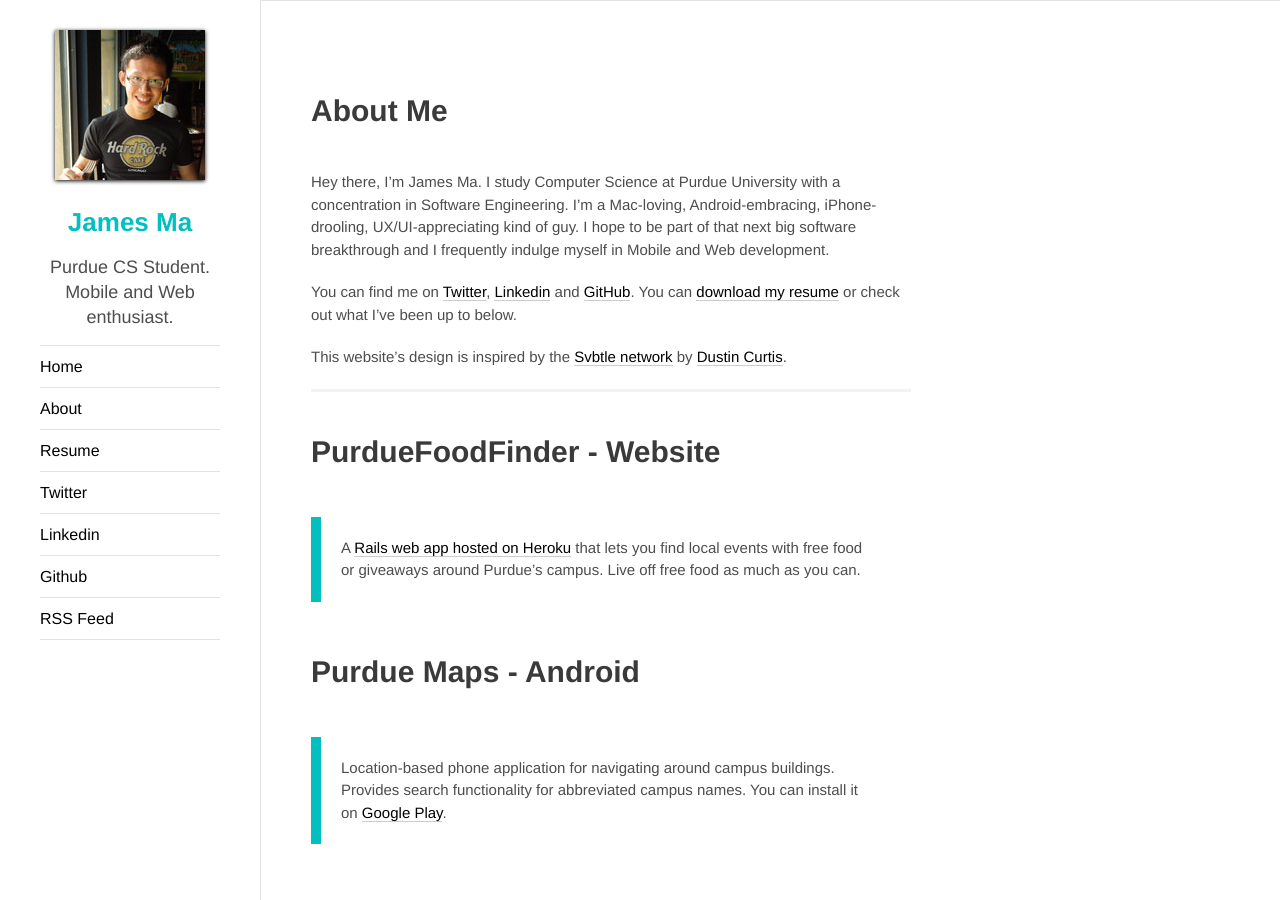
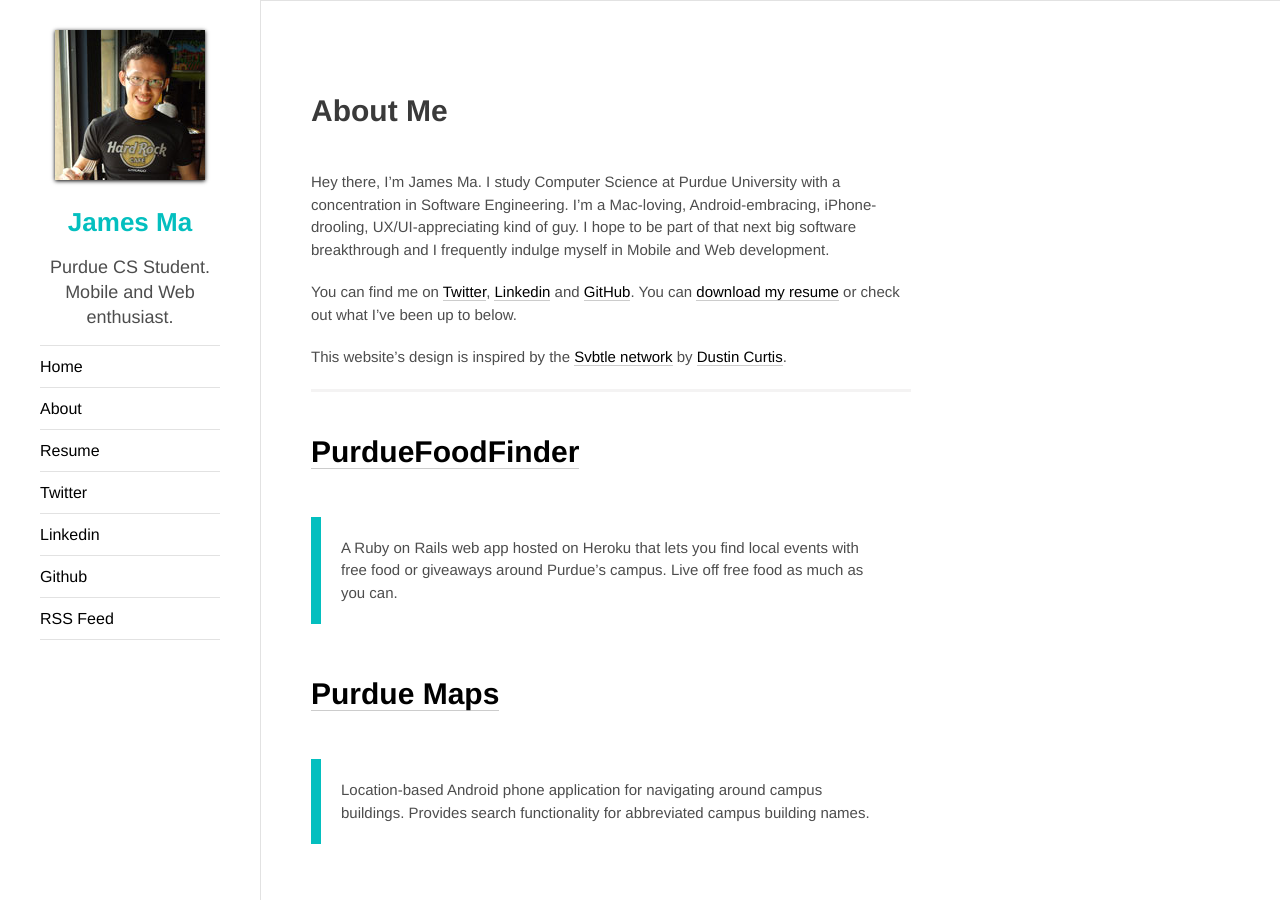
Before and after one commit to jamesma/jamesma.github.io, a Jekyll site: the page built from about.md, in a window 1280 px wide and 900 px high. Built offline with Jekyll 4.4.1, drawn with Linux system fonts in a browser that asks for light colours; Markdown is read by kramdown in place of the engine named in the settings; some of the changed text lies outside the part shown.

Commit message:
Update About page

```diff
--- a/about.md
+++ b/about.md
@@ -13,40 +13,39 @@ This website's design is inspired by the [Svbtle network](http://svbtle.com/) by
 
 ---
 
-PurdueFoodFinder - Website
-==========================
-> A [Rails web app hosted on Heroku][] that lets you find local events with free food or giveaways around Purdue's campus. Live off free food as much as you can.
+[PurdueFoodFinder][]
+====================
+> A Ruby on Rails web app hosted on Heroku that lets you find local events with free food or giveaways around Purdue's campus. Live off free food as much as you can.
 
-Purdue Maps - Android
-=====================
-> Location-based phone application for navigating around campus buildings. Provides search functionality for abbreviated campus names. You can install it on [Google Play][].
+[Purdue Maps][]
+===============
+> Location-based Android phone application for navigating around campus buildings. Provides search functionality for abbreviated campus building names.
 
 Amazon SDE Intern
 =================
-> Software Development Engineer Intern at [Amazon][] in Seattle, WA. Developed an Eclipse plugin for a proprietary data format using [Xtext][] framework.
+> Software Development Engineer Intern at Amazon in Seattle, WA. Working in the Items and Offers Pipeline team. Developed an Eclipse plugin for a proprietary data format using [Xtext][] framework.
 
-Metrocam - Windows Phone
-========================
+Metrocam
+========
 > Windows Phone picture sharing application similar to [Instagram][] by me and my friends for our software engineering project. Built using Windows Phone SDK in C#.
 
-Dealchan - Website
-==================
+Dealchan
+========
 > Deal aggregator website by me and my friends for our senior design project. Built using Ruby on Rails and concepts of [NLP][] and web scraping.
 
 
 
-[Twitter]:          http://twitter.com/jamesmajunyan "Follow"
-[Linkedin]:         http://www.linkedin.com/in/junyanma "Connect"
-[GitHub]:           http://github.com/jamesma "Collaborate"
-[Instagram]:        http://instagr.am/ "Instagram"
-[Google Play]:      http://play.google.com/store/apps/details?id=com.jamesma.purdue.maps "Google Play"
-[Amazon]:           http://amazon.com/ "Amazon"
-[Xtext]:            http://www.eclipse.org/Xtext/ "Xtext"
-[NLP]:              http://en.wikipedia.org/wiki/Natural_language_processing "Natural Language Processing"
+[Twitter]:                        http://twitter.com/jamesmajunyan "Follow"
+[Linkedin]:                       http://www.linkedin.com/in/junyanma "Connect"
+[GitHub]:                         http://github.com/jamesma "Collaborate"
+[Instagram]:                      http://instagr.am/ "Instagram"
+[Xtext]:                          http://www.eclipse.org/Xtext/ "Xtext"
+[NLP]:                            http://en.wikipedia.org/wiki/Natural_language_processing "Natural Language Processing"
 
-[Svbtle network]:   http://svbtle.com/ "Svbtle network"
-[Dustin Curtis]:    http://dcurt.is/ "Dustin Curtis"
+[Svbtle network]:                 http://svbtle.com/ "Svbtle network"
+[Dustin Curtis]:                  http://dcurt.is/ "Dustin Curtis"
 
-[download my resume]:	http://jamesma.info/resume/jamesma_resume.pdf "Resume"
+[download my resume]:	            http://jamesma.info/resume/jamesma_resume.pdf "Resume"
 
-[Rails web app hosted on Heroku]: http://purduefoodfinder.herokuapp.com/ "PurdueFoodFinder"
+[Purdue Maps]:                    http://play.google.com/store/apps/details?id=com.jamesma.purdue.maps "Google Play Purdue Maps"
+[PurdueFoodFinder]:               http://purduefoodfinder.herokuapp.com/ "PurdueFoodFinder"
```
